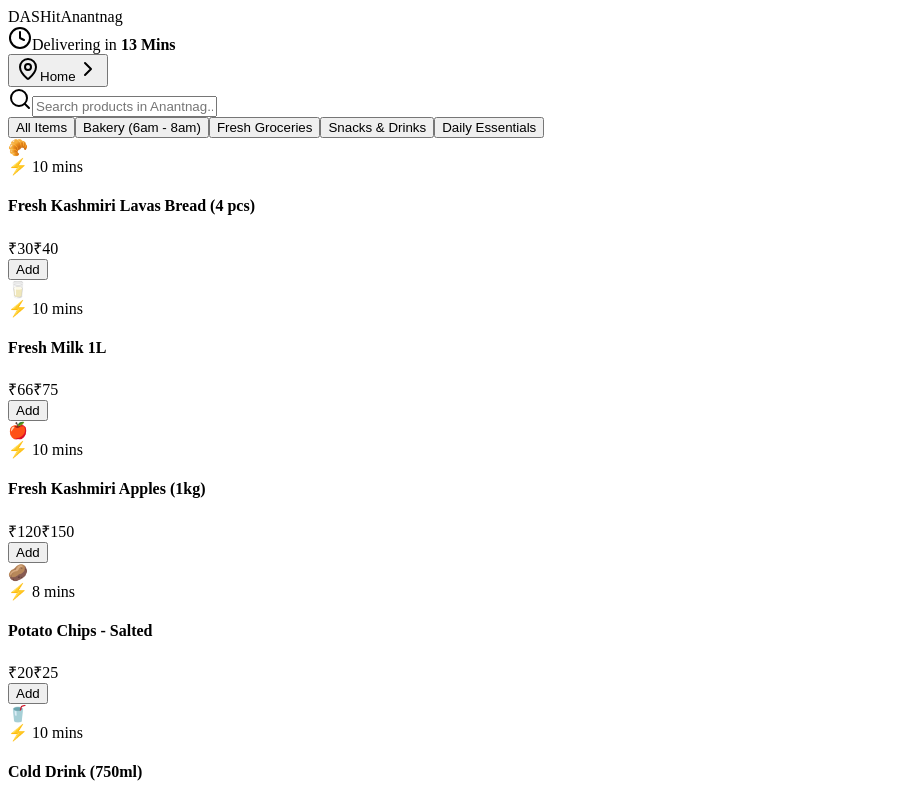
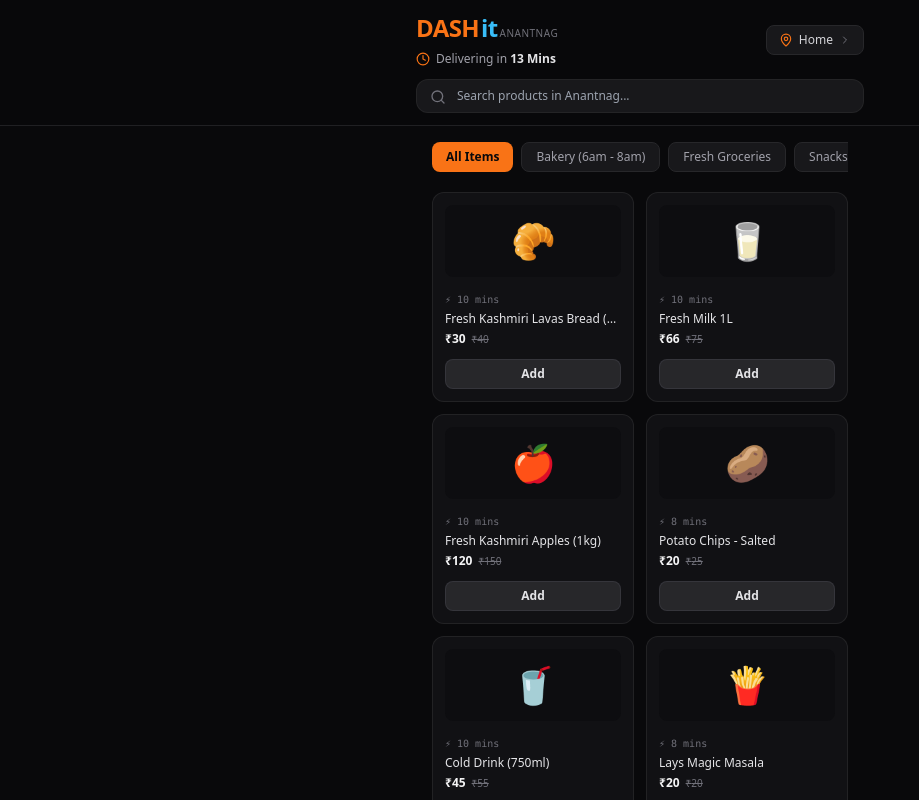
Before and after one commit to soulspeedmc67/testing, a Next.js app: page / in a window 1280 px wide. Shown: the top 800 px of the page, without its empty margins (0-919 px from the left). Built offline with nearby package versions, Linux system fonts and the light colour scheme.

Commit message:
Add global Tailwind CSS, _app.js, and styles configuration

```diff
--- /dev/null
+++ b/postcss.config.js
@@ -0,0 +1,6 @@
+module.exports = {
+  plugins: {
+    tailwindcss: {},
+    autoprefixer: {},
+  },
+}
--- /dev/null
+++ b/src/pages/_app.js
@@ -0,0 +1,6 @@
+import '../styles/globals.css';
+import 'leaflet/dist/leaflet.css';
+
+export default function App({ Component, pageProps }) {
+  return <Component {...pageProps} />;
+}
--- /dev/null
+++ b/src/styles/globals.css
@@ -0,0 +1,11 @@
+@tailwind base;
+@tailwind components;
+@tailwind utilities;
+
+@import 'leaflet/dist/leaflet.css';
+
+body {
+  background-color: #09090b;
+  color: #f4f4f5;
+  font-family: system-ui, -apple-system, BlinkMacSystemFont, 'Segoe UI', Roboto, Oxygen, Ubuntu, Cantarell, 'Open Sans', 'Helvetica Neue', sans-serif;
+}
--- /dev/null
+++ b/tailwind.config.js
@@ -0,0 +1,11 @@
+/** @type {import('tailwindcss').Config} */
+module.exports = {
+  content: [
+    "./src/pages/**/*.{js,ts,jsx,tsx}",
+    "./src/components/**/*.{js,ts,jsx,tsx}"
+  ],
+  theme: {
+    extend: {},
+  },
+  plugins: [],
+}
```
